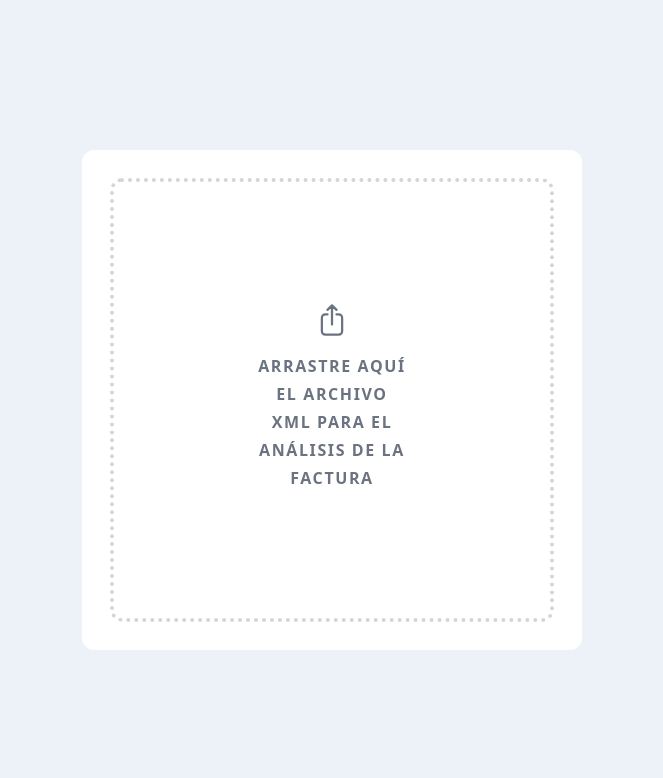
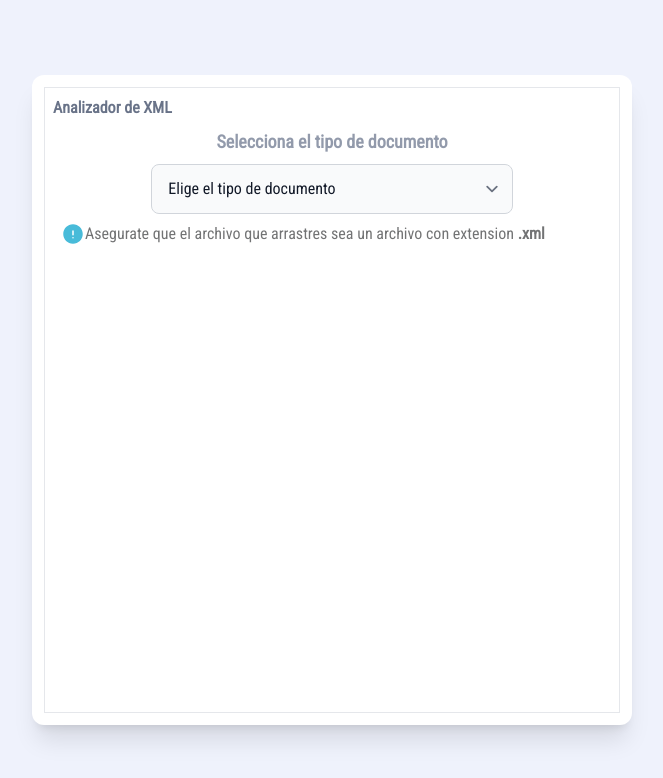
Before and after one commit to TheNipsAreGettingBigger/negocios_electronicos, a React (Vite) app in the folder client/: page / in a window 1280 px wide. Shown: the top 778 px of the page, without its empty margins (308-971 px from the left). Built offline with nearby package versions, Linux system fonts and the light colour scheme.

Commit message:
component analizyer

```diff
--- a/client/index.html
+++ b/client/index.html
@@ -4,6 +4,9 @@
     <meta charset="UTF-8" />
     <link rel="icon" type="image/svg+xml" href="/vite.svg" />
     <meta name="viewport" content="width=device-width, initial-scale=1.0" />
+    <link rel="preconnect" href="https://fonts.googleapis.com">
+    <link rel="preconnect" href="https://fonts.gstatic.com" crossorigin>
+    <link href="https://fonts.googleapis.com/css2?family=Roboto+Condensed&display=swap" rel="stylesheet">
     <title>Vite + React + TS</title>
   </head>
   <body>
--- /dev/null
+++ b/client/src/Analizyer.tsx
@@ -0,0 +1,32 @@
+
+export const Analizyer = () => {
+  return (
+    <div className="w-[min(100%,600px)] h-[min(90vh,650px)] relative rounded-xl m-auto overflow-hidden bg-white flex justify-center items-center transition-all shadow-xl p-3">
+      <div className="w-full h-full border p-2">
+        <h1 className="text-[#697388] font-semibold">Analizador de XML</h1>
+        <div className="grid gap-2 p-2">
+          <h1 className="text-center text-[#929AAB] text-lg font-semibold">Selecciona el tipo de documento</h1>
+          <div className="w-full m-auto sm:w-2/3">
+            <select id="large" className="block w-full px-4 py-3 text-base text-gray-900 border border-gray-300 rounded-lg bg-gray-50 focus-visible:ring-blue-500 focus-visible:border-blue-500 focus:ring-blue-500 focus:border-blue-500 select">
+              <option disabled selected>Elige el tipo de documento</option>
+              <option value="RH">Recibo por Honorarios</option>
+              <option value="FC">Factura</option>
+            </select>
+          </div>
+          <p className="flex text-[#727374]">
+            <span>
+              <svg xmlns="http://www.w3.org/2000/svg" viewBox="0 0 24 24" fill="currentColor" color="#48BBD9" className="w-6 h-6">
+                <path fillRule="evenodd" d="M2.25 12c0-5.385 4.365-9.75 9.75-9.75s9.75 4.365 9.75 9.75-4.365 9.75-9.75 9.75S2.25 17.385 2.25 12zM12 8.25a.75.75 0 01.75.75v3.75a.75.75 0 01-1.5 0V9a.75.75 0 01.75-.75zm0 8.25a.75.75 0 100-1.5.75.75 0 000 1.5z" clipRule="evenodd" />
+              </svg>
+            </span>
+            <span>Asegurate que el archivo que arrastres sea un archivo con extension <strong>.xml</strong></span>
+          </p>
+        </div>
+        <div>
+          <p></p>
+          <div></div>
+        </div>
+      </div>
+    </div>
+  )
+}
--- a/client/src/index.css
+++ b/client/src/index.css
@@ -6,8 +6,14 @@
   display: flex;
   flex-direction: column;
   min-height: 100vh;
-  background-color: #ECF2F7;
+  /* background-color: #ECF2F7; */
+  /* background-color: #CED8EB; */
+  background-color: #EFF2FC;
   padding: 1em;
+}
+
+body{
+  font-family: 'Roboto Condensed', sans-serif;
 }
 
 .dd-select {
@@ -73,3 +79,14 @@
   position: relative;
   left: 0;
 }
+
+.select {
+  -webkit-appearance: none;
+  -moz-appearance: none;
+  appearance: none;
+  background-image: url(assets/download.svg);
+  background-position: right .5rem center;
+  background-repeat: no-repeat;
+  background-size: 1.5em 1.5em;
+  padding-right: 2.5rem;
+}
--- a/client/src/main.tsx
+++ b/client/src/main.tsx
@@ -1,10 +1,12 @@
 import React from 'react'
 import ReactDOM from 'react-dom/client'
+import { Analizyer } from './Analizyer'
 import App from './App'
 import './index.css'
 
 ReactDOM.createRoot(document.getElementById('root') as HTMLElement).render(
-  // <React.StrictMode>
-    <App />
-  // </React.StrictMode>
+  <React.StrictMode>
+    {/* <App /> */}
+    <Analizyer />
+  </React.StrictMode>
 )
--- a/client/src/services/rucService.ts
+++ b/client/src/services/rucService.ts
@@ -2,16 +2,16 @@ import { ResponseSunat } from "../interfaces"
 
 
 export const rucService = async (ruc:string):Promise<ResponseSunat> => {
-  const token = import.meta.env.VITE_TOKEN_RUC
-  const response = await fetch('https://www.softwarelion.xyz/api/sunat/consulta-ruc',{
-    method:'POST',
-    body:JSON.stringify({ ruc }),
-    headers:{
-      'Authorization': 'Bearer '+token,
-      'Content-Type':'application/json'
-    }
-  })
-  const payload = await response.json()
-  return payload as ResponseSunat
-  // return {} as ResponseSunat
+  // const token = import.meta.env.VITE_TOKEN_RUC
+  // const response = await fetch('https://www.softwarelion.xyz/api/sunat/consulta-ruc',{
+  //   method:'POST',
+  //   body:JSON.stringify({ ruc }),
+  //   headers:{
+  //     'Authorization': 'Bearer '+token,
+  //     'Content-Type':'application/json'
+  //   }
+  // })
+  // const payload = await response.json()
+  // return payload as ResponseSunat
+  return {} as ResponseSunat
 }
```
Also changed, not shown: client/src/assets/download.svg (added).
